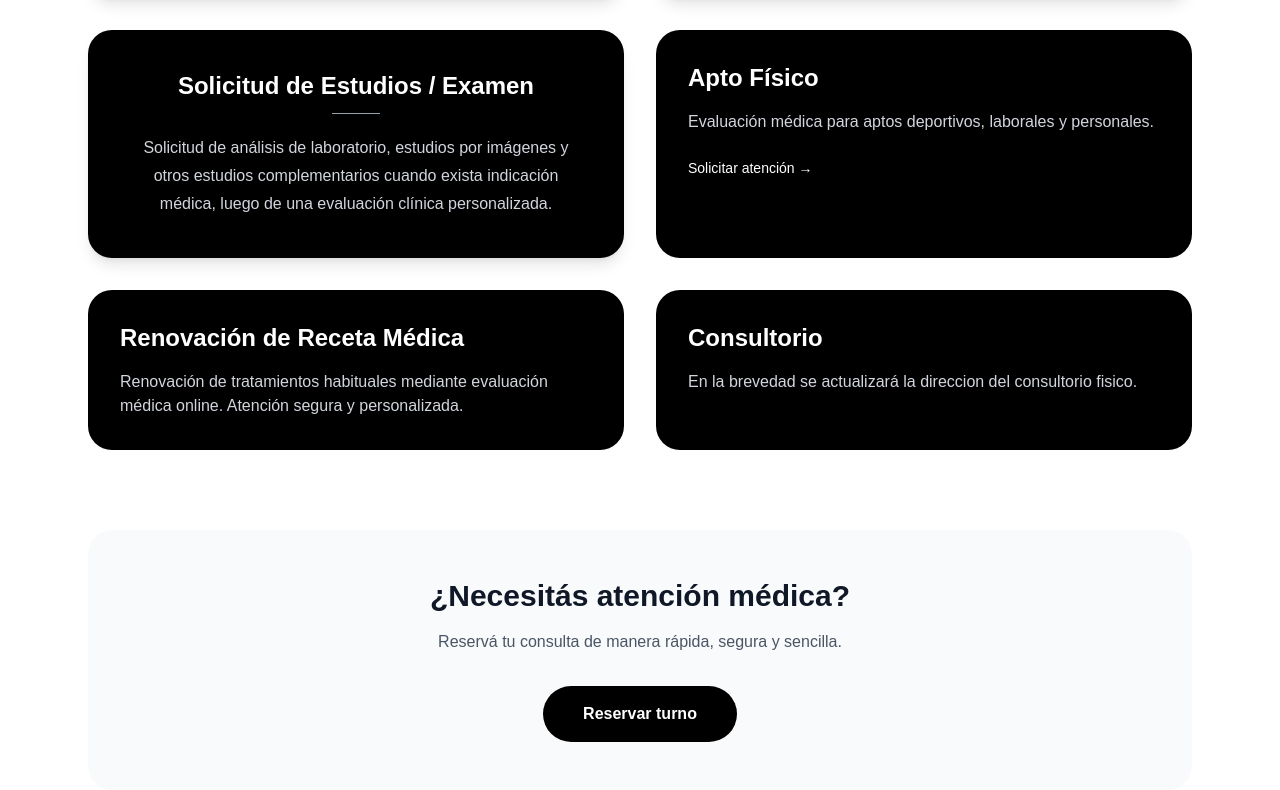
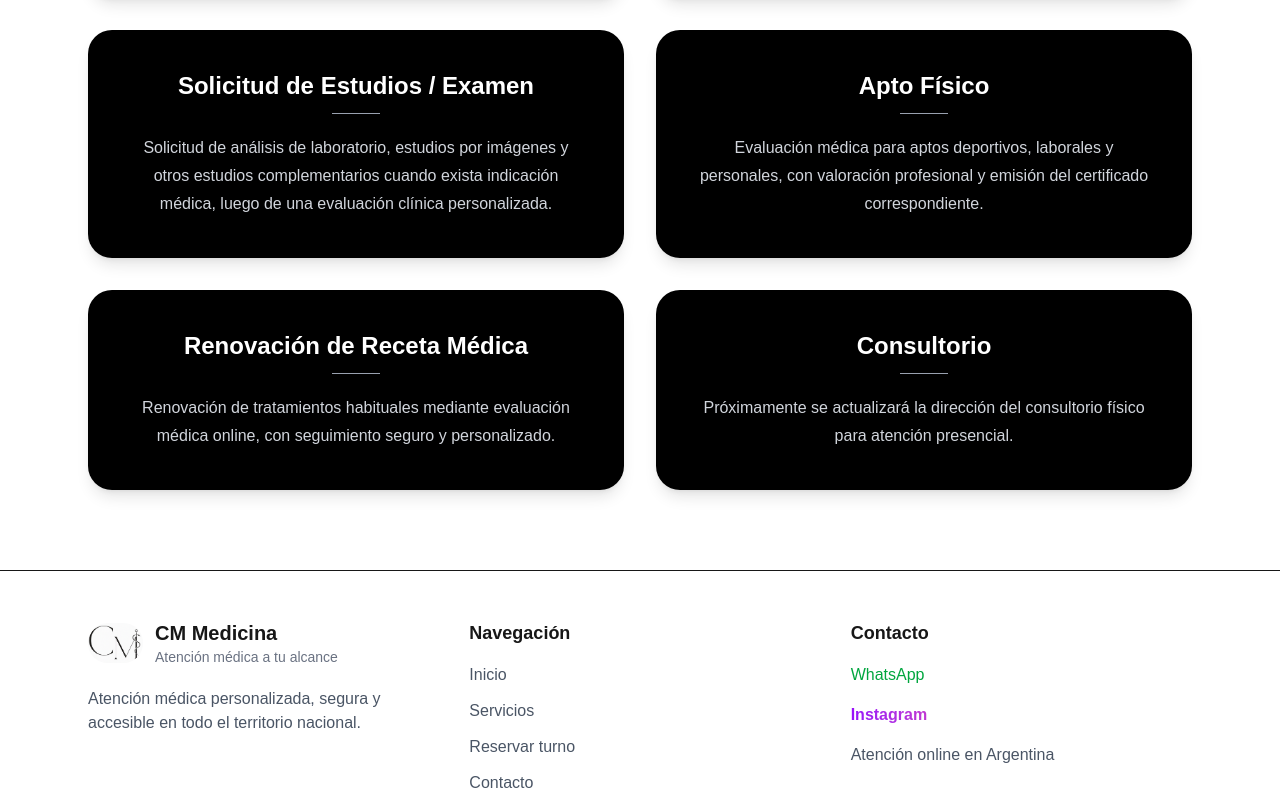
Before and after one commit to camillamacedo/cmmedicina, a Next.js app: page /servicios in a window 1280 px wide. Shown: the part 950-1740 px from the top of the page. Built offline with nearby package versions, Linux system fonts and the light colour scheme.

Commit message:
atualizacao servicos 2222

```diff
--- a/app/servicios/page.tsx
+++ b/app/servicios/page.tsx
@@ -129,77 +129,59 @@ export default function Servicios() {
 </Link>
           {/* Apto Físico */}
 
-          <Link
-  href="/servicios/apto-fisico"
-  className="group rounded-3xl bg-black p-8 text-white transition hover:scale-[1.02]"
+<Link
+  href="/apto-fisico"
+  className="rounded-3xl bg-black p-10 text-center text-white shadow-lg transition hover:-translate-y-1 hover:shadow-xl block"
 >
-  <h2 className="text-2xl font-semibold">
+  <h2 className="relative inline-block text-2xl font-semibold">
     Apto Físico
+
+    <span className="absolute -bottom-3 left-1/2 h-px w-12 -translate-x-1/2 bg-gray-400"></span>
   </h2>
 
-  <p className="mt-4 text-gray-300">
-    Evaluación médica para aptos deportivos, laborales y personales.
+  <p className="mt-8 leading-7 text-gray-300">
+    Evaluación médica para aptos deportivos, laborales y personales,
+    con valoración profesional y emisión del certificado correspondiente.
   </p>
-
-  <div className="mt-6 text-sm font-medium text-white">
-    Solicitar atención →
-  </div>
 </Link>
 
-          {/* Renovación de Recetas */}
 
-          <Link
+{/* Renovación de Receta Médica */}
+
+<Link
   href="/renovacion-de-receta"
-  className="group rounded-3xl bg-black p-8 text-white transition hover:scale-[1.02]"
+  className="rounded-3xl bg-black p-10 text-center text-white shadow-lg transition hover:-translate-y-1 hover:shadow-xl block"
 >
-  <h2 className="text-2xl font-semibold">
+  <h2 className="relative inline-block text-2xl font-semibold">
     Renovación de Receta Médica
+
+    <span className="absolute -bottom-3 left-1/2 h-px w-12 -translate-x-1/2 bg-gray-400"></span>
   </h2>
 
-  <p className="mt-4 text-gray-300">
-    Renovación de tratamientos habituales mediante evaluación médica online.
-    Atención segura y personalizada.
+  <p className="mt-8 leading-7 text-gray-300">
+    Renovación de tratamientos habituales mediante evaluación médica online,
+    con seguimiento seguro y personalizado.
   </p>
+</Link>
 
 
-</Link>
 {/* Consultorio */}
 
-          <Link
+<Link
   href="/consultorio"
-  className="group rounded-3xl bg-black p-8 text-white transition hover:scale-[1.02]"
+  className="rounded-3xl bg-black p-10 text-center text-white shadow-lg transition hover:-translate-y-1 hover:shadow-xl block"
 >
-  <h2 className="text-2xl font-semibold">
+  <h2 className="relative inline-block text-2xl font-semibold">
     Consultorio
+
+    <span className="absolute -bottom-3 left-1/2 h-px w-12 -translate-x-1/2 bg-gray-400"></span>
   </h2>
 
-  <p className="mt-4 text-gray-300">
-    En la brevedad se actualizará la direccion del consultorio fisico.
+  <p className="mt-8 leading-7 text-gray-300">
+    Próximamente se actualizará la dirección del consultorio físico
+    para atención presencial.
   </p>
-
-
 </Link>
-
-        </section>
-
-        {/* CTA */}
-
-        <section className="mt-20 rounded-3xl bg-gray-50 p-12 text-center">
-
-          <h2 className="text-3xl font-semibold text-gray-900">
-            ¿Necesitás atención médica?
-          </h2>
-
-          <p className="mt-4 text-gray-600">
-            Reservá tu consulta de manera rápida, segura y sencilla.
-          </p>
-
-          <Link
-            href="/reservar"
-            className="mt-8 inline-block rounded-full bg-black px-10 py-4 font-semibold text-white transition hover:bg-gray-800"
-          >
-            Reservar turno
-          </Link>
 
         </section>
 
```
